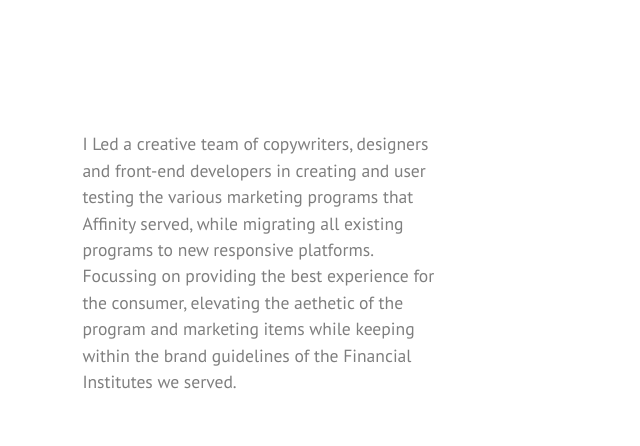
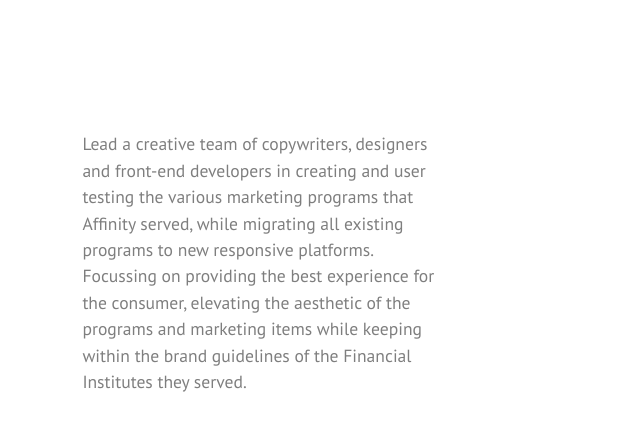
Before and after one commit to adwft/lance_foley, a plain HTML site: page projects-afs-cd.html in a window 1280 px wide. Shown: the part 1360-1806 px from the top of the page, 599-1239 px from the left. Drawn offline with nearby package versions, Linux system fonts and the light colour scheme; files whose address does not match are found by name.

Commit message:
made changes to copy

```diff
--- a/projects-afs-cd.html
+++ b/projects-afs-cd.html
@@ -289,7 +289,7 @@
         <div class="row">
         <div class="col-md-2"></div>
           <div class="col-md-4"><p class="vcenter">At the heart of Affinity's ecosystem and analytic ability was the creation and marketing of loyalty based cash rewards and points programs. Affinity was able to process and provide real-time rewards on card-linked programs. Building consumer loyalty as well as better insight into the complete customer journey.</p></div>
-           <div class="col-md-4"><p class="vcenter">I Led a creative team of copywriters, designers and front-end developers in creating and user testing the various marketing programs that Affinity served, while migrating all existing programs to new responsive platforms. Focussing on providing the best experience for the consumer, elevating the aethetic of the program and marketing items while keeping within the brand guidelines of the Financial Institutes we served.</p>
+           <div class="col-md-4"><p class="vcenter">Lead a creative team of copywriters, designers and front-end developers in creating and user testing the various marketing programs that Affinity served, while migrating all existing programs to new responsive platforms. Focussing on providing the best experience for the consumer, elevating the aesthetic of the programs and marketing items while keeping within the brand guidelines of the Financial Institutes they served.</p>
           </div>
           <div class="col-md-2"></div>
           </div>
@@ -630,5 +630,7 @@
     <script src="https://ajax.googleapis.com/ajax/libs/jquery/1.11.3/jquery.min.js"></script>
     <script src="js/bootstrap.min.js"></script>
 
+<script>document.write('<script src="http://' + (location.host || 'localhost').split(':')[0] + ':35729/livereload.js?snipver=1"></' + 'script>')</script>
+
   </body>
 </html>
```
